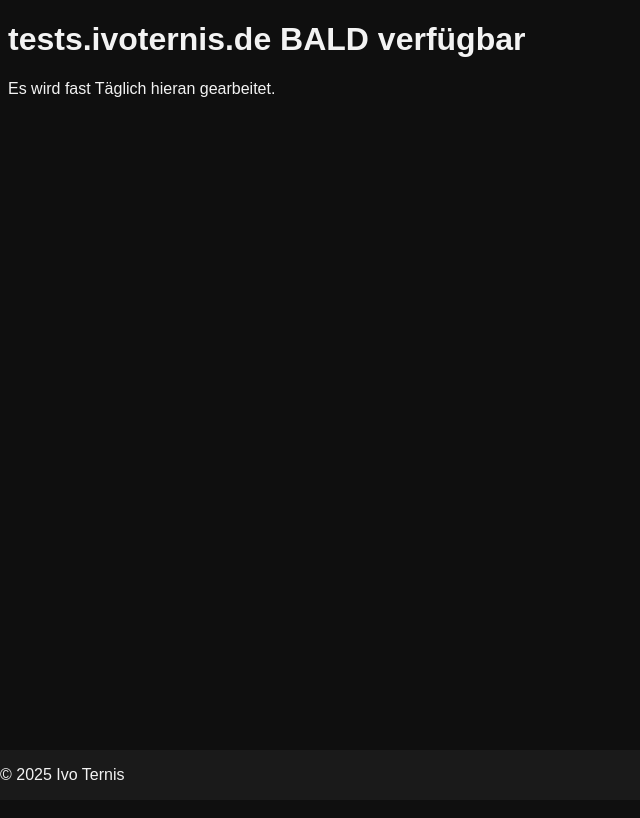
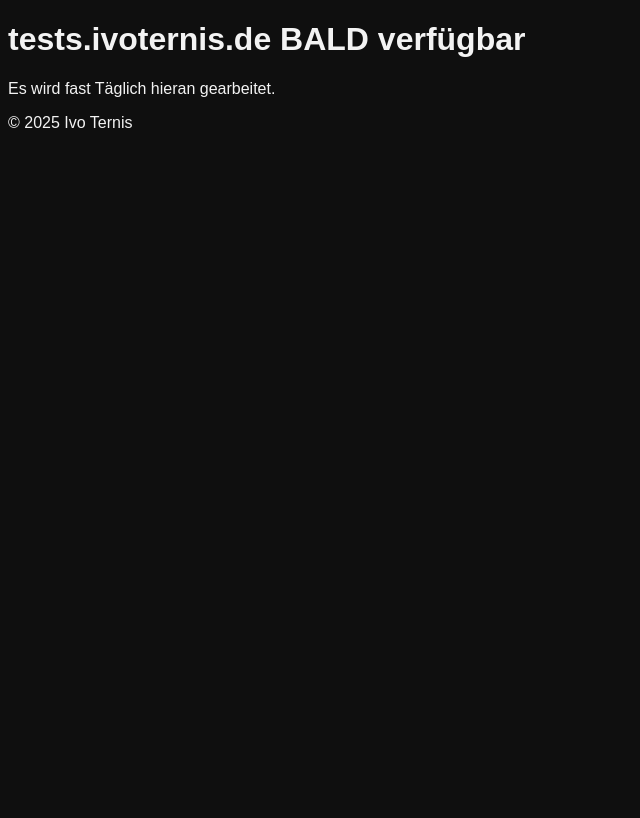
Before and after one commit to ivoternis/tests.ivoternis.de, a plain HTML site: page index.html in a window 1280 px wide. Shown: the whole page, without its empty margins (0-640 px from the left). Drawn offline with Linux system fonts and the light colour scheme.

Commit message:
Create style.css

```diff
--- a/style.css
+++ b/style.css
@@ -5,12 +5,3 @@ body {
     min-height: 100vh;
     padding-bottom: 60px;
 }
-
-footer {
-    position: fixed;
-    bottom: 0;
-    left: 0;
-    width: 100%;
-    height: 50px;
-    background-color: #1a1a1a;
-}
```
